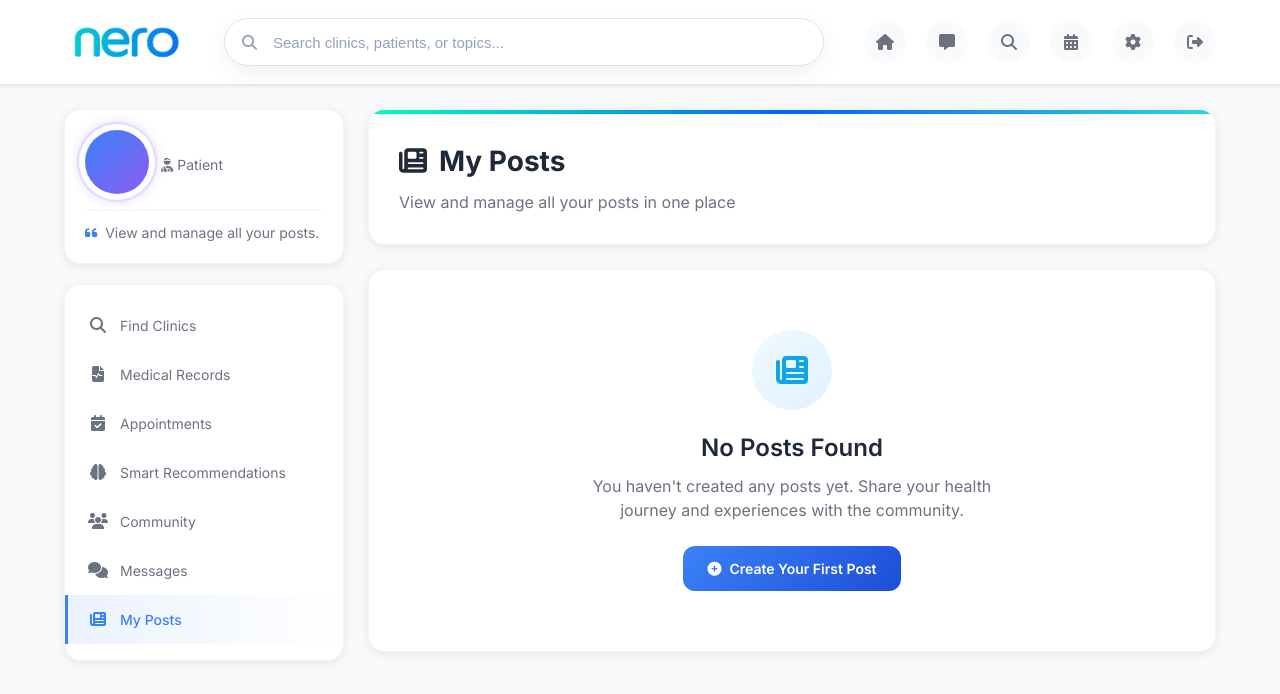
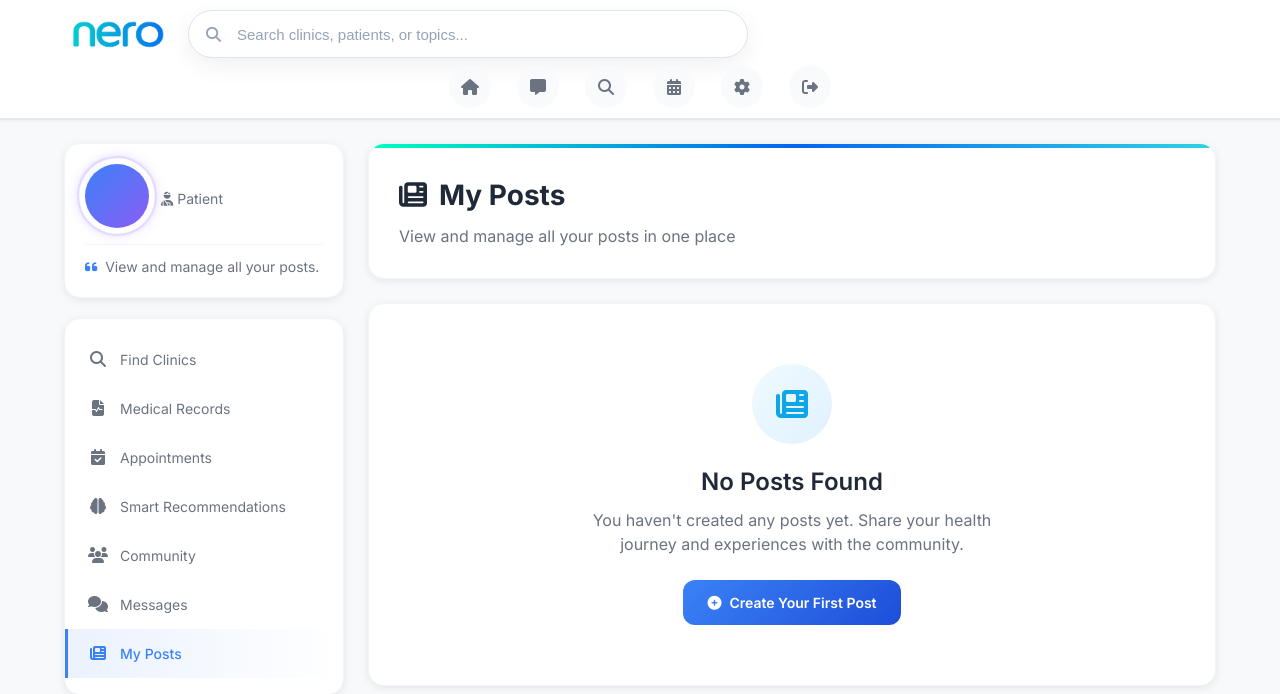
Before and after one commit to dakirBLM/Nero, a Django app: page /patients/my-posts/ in a window 1280 px wide. Shown: the top 694 px of the page. Run offline with Django 5.2, Linux system fonts and the light colour scheme; the visitor is signed in with stand-in values (Sample User, id 1); data that the repository does not hold is empty; parts of the project's set-up code (start-up, migrations or seed data) failed here and were passed over.

Commit message:
Patient header: two-row layout — logo + search on top, nav icons underneath

```diff
--- a/templates/includes/patient_nav.html
+++ b/templates/includes/patient_nav.html
@@ -7,10 +7,24 @@
     search_id           -> id for the search input   (default 'dashboard-search-bar')
     search_results_id   -> id for the results box     (default 'dashboard-search-results')
     search_placeholder  -> placeholder text           (default 'Search clinics by name...')
-  Styling + search/scroll/dropdown JS still live in each page (same class/id names).
+  Layout: logo + search bar on the top row, navigation icons underneath.
+  Base styling + search/scroll JS still live in each page; the overrides below shape the two-row layout.
 {% endcomment %}
+<style>
+/* two-row header layout (overrides the per-page single-row CSS) */
+.header-container.pnav{flex-direction:column;align-items:stretch;gap:6px;padding-top:10px;padding-bottom:10px}
+.pnav .pnav-top{display:flex;align-items:center;gap:6px}
+.pnav .logo-container{width:104px;height:44px;flex-shrink:0;justify-content:flex-start}
+.pnav .search-container{flex:1;max-width:560px;margin:0 0 0 14px}
+.pnav .nav-icons{justify-content:center;width:100%;gap:26px;padding-top:2px}
+@media (max-width:640px){
+  .pnav .search-container{margin-left:8px;max-width:none}
+  .pnav .nav-icons{gap:18px}
+}
+</style>
 <header class="main-header">
-    <div class="header-container">
+    <div class="header-container pnav">
+        <div class="pnav-top">
             <!-- Logo -->
             <div class="logo-container">
                 <div class="logo-gradient" role="img" aria-label="NERO Logo"></div>
@@ -23,8 +37,9 @@
                 <input type="text" name="q" class="search-bar" id="{{ search_id|default:'dashboard-search-bar' }}" autocomplete="off" placeholder="{{ search_placeholder|default:'Search clinics by name...' }}">
                 <div class="search-results" id="{{ search_results_id|default:'dashboard-search-results' }}"></div>
             </div>
+        </div>
 
-        <!-- Navigation Icons -->
+        <!-- Navigation Icons (under the logo + search) -->
         <div class="nav-icons">
             <a href="{% url 'patient_dashboard' %}" class="nav-icon{% if active == 'dashboard' %} active{% endif %}" title="Home">
                 <i class="fas fa-home"></i>
```
Lines whose indentation alone changed are shown as unchanged.
